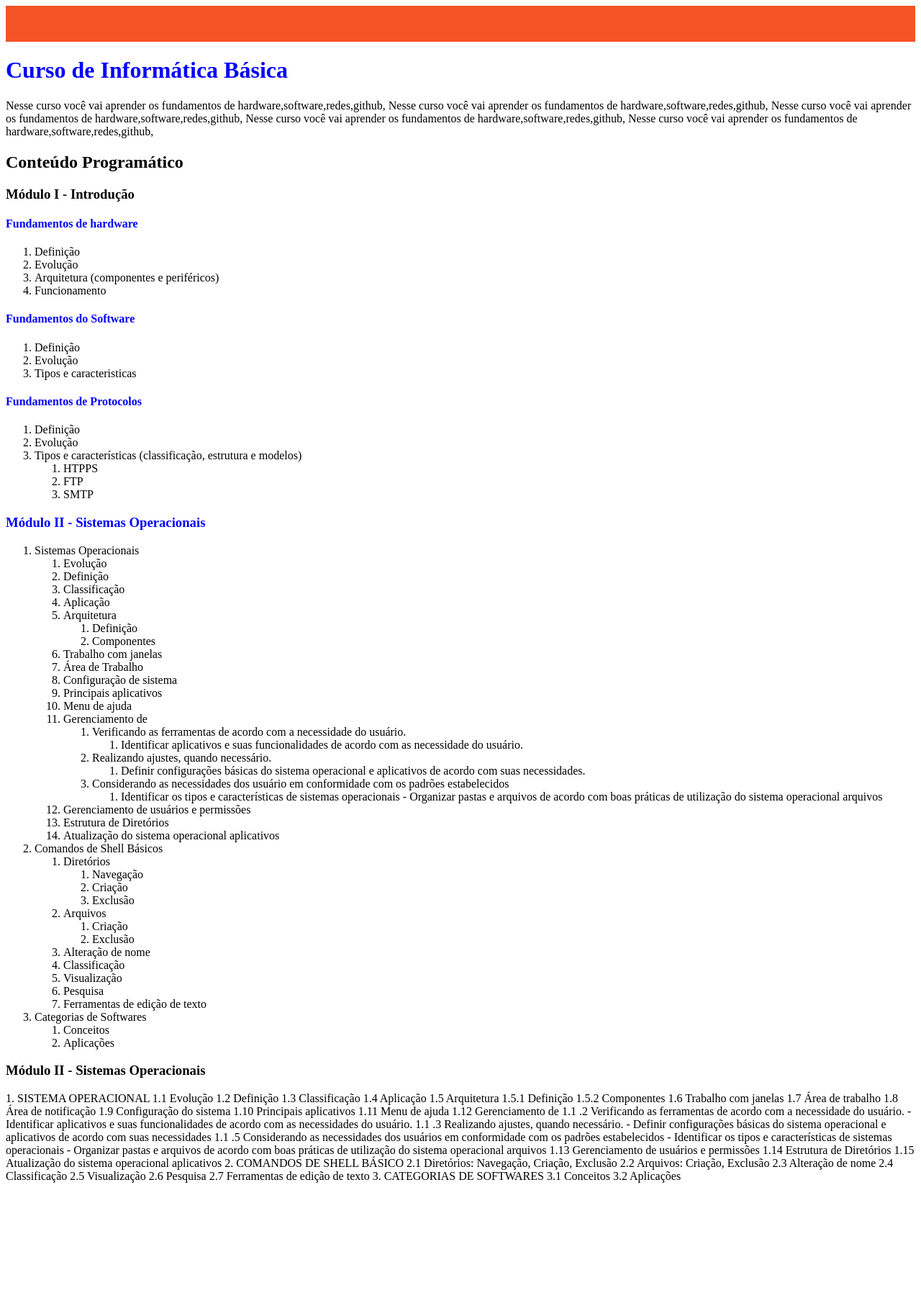
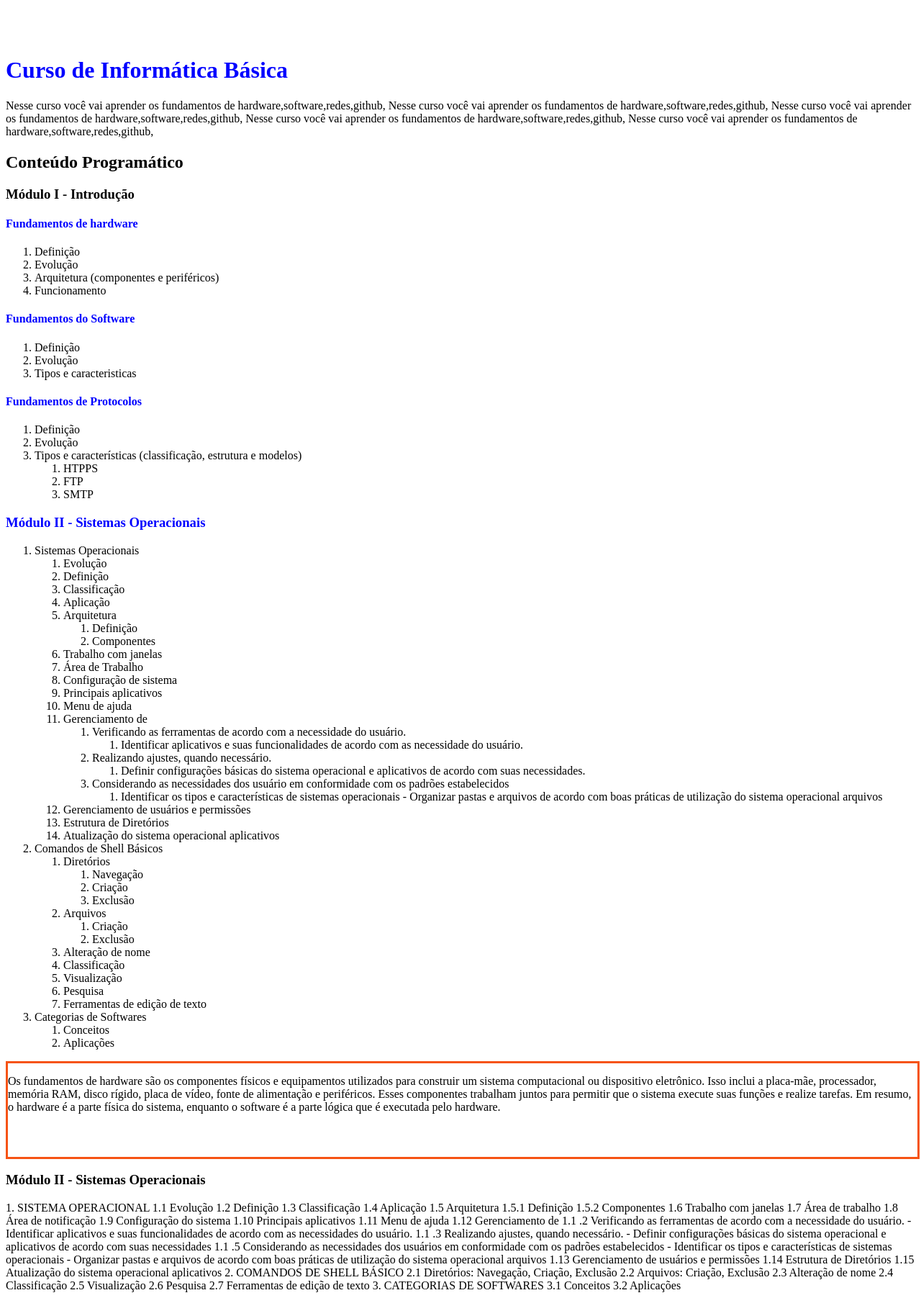
Before and after one commit to JocielPassos/Reedzero, a plain HTML site: page index.html in a window 1280 px wide. Shown: the whole page at 72% size. Before the commit the page ends 1651 px from the top, so only its background shows below. Drawn offline with Linux system fonts and the light colour scheme.

Commit message:
criando card

```diff
--- a/index.html
+++ b/index.html
@@ -11,13 +11,28 @@
     background-color: rgb(255, 255, 255)}
 
     #topo{
-    background-color:#f45326;
+    background-color: #F65314
     width:100%;
     height:50px;
     }
 
+
+
+
+
 /*classe*/
+.azul{
+    color:blue
+}
 
+.verde{
+    color:#F65314
+}
+.card{
+    width:100%;
+    height: 130px;px;
+    border: solid 3px #F65314
+}
 
     </style>
 </head>
@@ -126,8 +141,13 @@
 				</ol>
 		</ol>
 
+<!--Cartões usando a teoria do Flow-->
+<div class="card">
 
+   <p>Os fundamentos de hardware são os componentes físicos e equipamentos utilizados para construir um sistema computacional ou dispositivo eletrônico. Isso inclui a placa-mãe, processador, memória RAM, disco rígido, placa de vídeo, fonte de alimentação e periféricos. Esses componentes trabalham juntos para permitir que o sistema execute suas funções e realize tarefas. Em resumo, o hardware é a parte física do sistema, enquanto o software é a parte lógica que é executada pelo hardware.</p>
 
+</div>
+<div cass="topo"></div>
 
  </ul>
 
```
